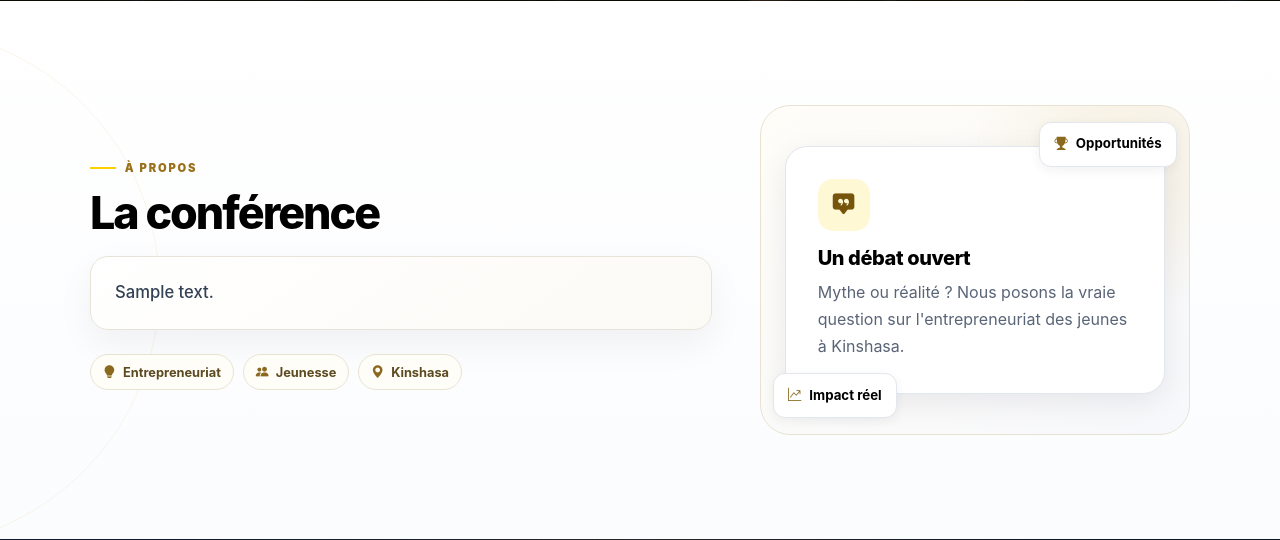
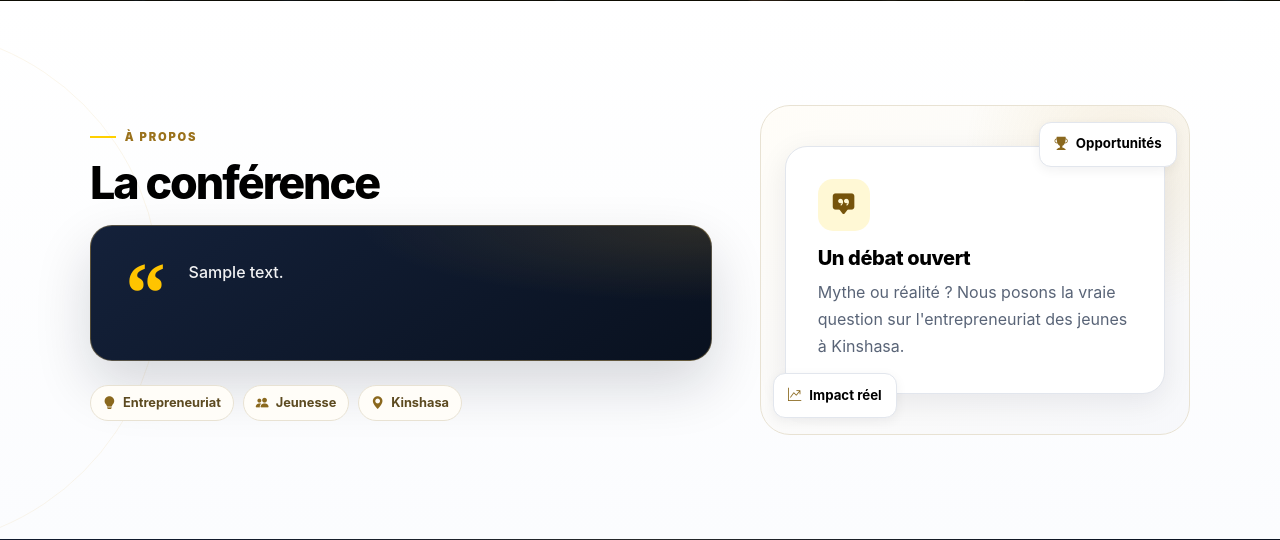
Before and after one commit to kalumemmanueljohn-blip/conference, a Django app: page / in a window 1280 px wide. Shown: the part 811-1351 px from the top of the page. Run offline with Django 5.2, Linux system fonts and the light colour scheme; tables that the repository leaves empty hold one stand-in row (values such as "Sample post"); grey boxes marked "Sample" are stand-in pictures.

Commit message:
Fix ticket QR rendering and conference description
Co-authored-by: Copilot App <223556219+Copilot@users.noreply.github.com>

```diff
--- a/static/css/base.css
+++ b/static/css/base.css
@@ -313,12 +313,52 @@ p{margin-top:0}
   line-height:1.9;
 }
 .conference-detail-copy p:last-child{margin-bottom:0}
+.about-description-panel{
+  max-width:740px;
+  display:grid;
+  grid-template-columns:48px minmax(0,1fr);
+  align-items:start;
+  gap:1rem;
+  padding:2rem 2.1rem;
+  border:1px solid rgba(240,200,102,.3);
+  border-radius:22px;
+  background:
+    radial-gradient(ellipse at 100% 0%,rgba(214,166,58,.16),transparent 40%),
+    linear-gradient(145deg,#14213a 0%,#09111f 100%);
+  box-shadow:0 24px 55px rgba(11,19,36,.16);
+}
+.about-description-mark{
+  color:var(--gold-2);
+  font-family:Georgia,serif;
+  font-size:5.4rem;
+  font-weight:700;
+  line-height:.8;
+}
+.about-description-content{
+  min-width:0;
+  color:rgba(255,255,255,.88);
+  font-size:1rem;
+  line-height:1.9;
+}
+.about-description-content p:first-child{
+  color:rgba(255,255,255,.94);
+  font-size:1.04rem;
+  font-weight:500;
+  line-height:1.85;
+}
+.about-description-content p{margin-bottom:1rem}
+.about-description-content p:last-child{margin-bottom:0}
+.about-description-content a{color:var(--gold-2)}
+.about-description-content strong{color:#fff}
 
 @media (max-width:767px){
   .site-footer{padding:3rem 0 1.2rem}
   .site-footer .row{row-gap:1.5rem}
   .footer-bottom{margin-top:1.75rem}
   .conference-detail-copy{padding:1.2rem 1.1rem;line-height:1.8}
+  .about-description-panel{grid-template-columns:32px minmax(0,1fr);gap:.65rem;padding:1.25rem 1rem;border-radius:17px}
+  .about-description-mark{font-size:3.7rem}
+  .about-description-content,.about-description-content p:first-child{font-size:.94rem;line-height:1.8}
 }
 
 /* ========== SECTIONS ========== */
@@ -1390,8 +1430,8 @@ p{margin-top:0}
 }
 
 .ticket-grid-qr {
-    width: 68px;
-    height: 68px;
+    width: 84px;
+    height: 84px;
     border: 2px solid var(--gold);
     border-radius: 10px;
     padding: 0.3rem;
@@ -2673,8 +2713,8 @@ body .whatsapp-step p {
     padding: 1.15rem 1rem 0.85rem;
   }
   .ticket-grid-qr {
-    width: 58px;
-    height: 58px;
+    width: 76px;
+    height: 76px;
   }
 }
 
@@ -2720,8 +2760,8 @@ body .whatsapp-step p {
     grid-column: span 2;
   }
   .ticket-grid-qr {
-    width: 52px;
-    height: 52px;
+    width: 66px;
+    height: 66px;
   }
 }
 
--- a/static/css/landing.css
+++ b/static/css/landing.css
@@ -168,20 +168,12 @@
   font-size:1rem;
   line-height:1.85;
 }
-.about-description-panel{
-  max-width:720px;
-  padding:1.35rem 1.5rem;
-  border:1px solid #e7e3d8;
-  border-radius:18px;
-  background:linear-gradient(145deg,#fff 0%,#fcfaf5 100%);
-  box-shadow:0 14px 36px rgba(11,19,36,.055);
-}
 .about-lead p:first-child{
-  font-size:1.04rem;
-  color:#334155;
+  font-size:1rem;
+  color:rgba(255,255,255,.94);
   font-weight:500;
   margin-bottom:1.25rem;
-  line-height:1.75;
+  line-height:1.85;
 }
 .about-lead p{margin-bottom:1rem}
 .about-lead p:last-child{margin-bottom:0}
@@ -968,7 +960,6 @@
   .hero-stat-label{font-size:.52rem;line-height:1.35}
 
   .about-section{padding:4.2rem 0}
-  .about-description-panel{padding:1.1rem 1rem}
   .objective-panel{padding:1.35rem 1rem;border-radius:16px}
   .objective-text{font-size:.96rem;line-height:1.8}
   .about-lead p:first-child{font-size:.98rem;line-height:1.75}
--- a/templates/conference/home.html
+++ b/templates/conference/home.html
@@ -160,7 +160,10 @@
                     </h2>
 
                     <div class="about-lead about-description-panel">
-                        {{ conference.description|linebreaks }}
+                        <span class="about-description-mark" aria-hidden="true">“</span>
+                        <div class="about-description-content">
+                            {{ conference.description|linebreaks }}
+                        </div>
                     </div>
 
                     <!-- Badges thématiques -->
--- a/tickets/urls.py
+++ b/tickets/urls.py
@@ -6,6 +6,7 @@ app_name = 'tickets'
 
 urlpatterns = [
     # Billet individuel
+    path('billet/<str:reference>/qr/', views.ticket_qr_image_view, name='qr_image'),
     path('billet/<str:reference>/', views.ticket_detail_view, name='detail'),
     path('billet/<str:reference>/pdf/', views.ticket_download_pdf_view, name='download_pdf'),
 
```
Also changed, not shown: templates/conference/detail.html (+6 -1 lines), templates/tickets/detail.html (+2 -7 lines), templates/tickets/reservation_tickets.html (+2 -5 lines), tickets/tests/test_views.py (added, +98 -0 lines), tickets/views.py (+17 -0 lines).
